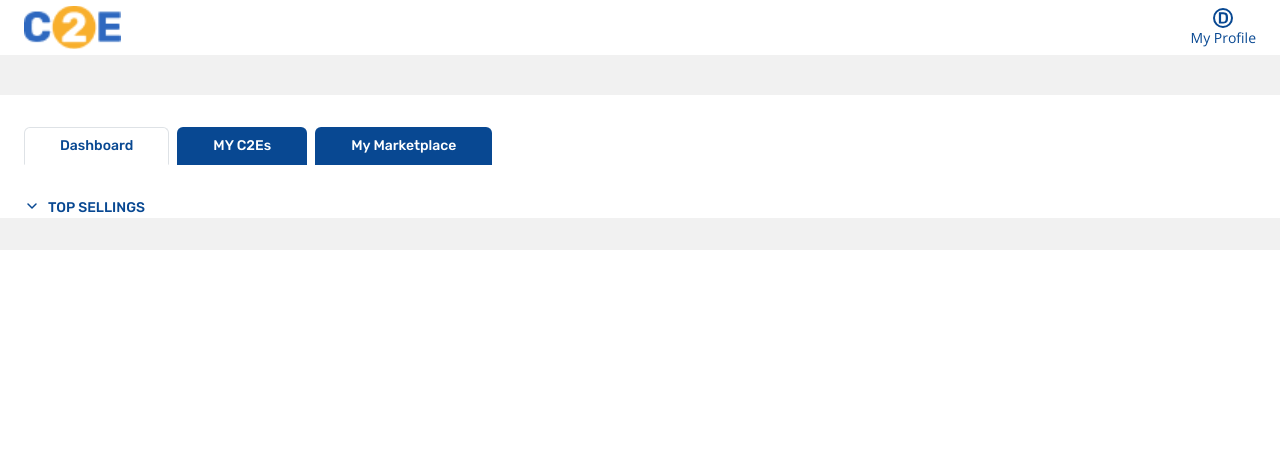
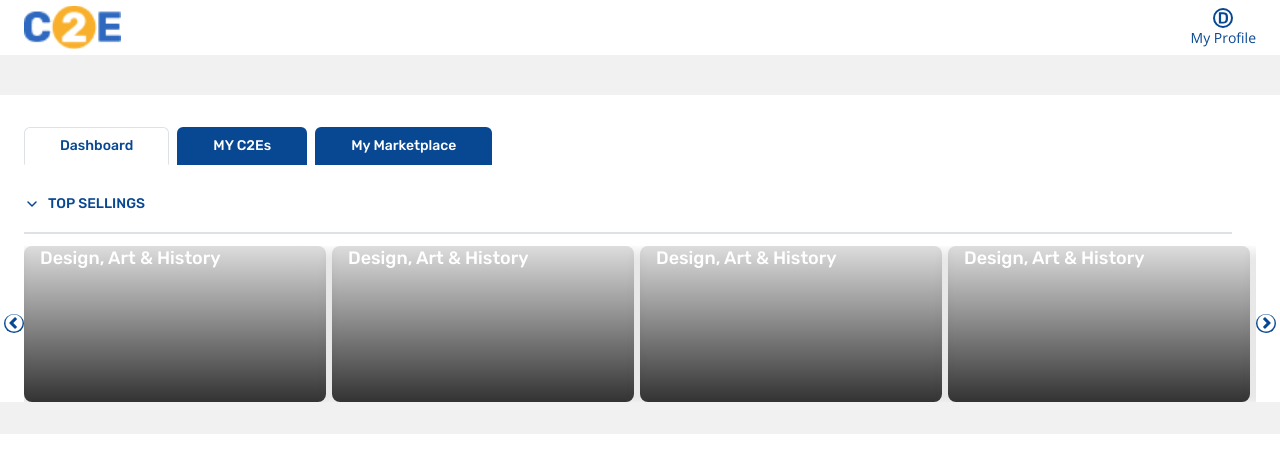
Before and after one commit to CurrikiEducationalExperiences/c2e-reader-prototype, a React (Create React App) app: page / in a window 1280 px wide. Shown: the top 472 px of the page. Built offline with nearby package versions, Linux system fonts and the light colour scheme.

Commit message:
design slider

```diff
--- a/src/components/dashboard/dashboardSetting.js
+++ b/src/components/dashboard/dashboardSetting.js
@@ -10,15 +10,20 @@ import DashboardCard from "../../utils/dashboardCard";
 
 const DashboardSetting = () => {
   return (
-    <div className="dashboard-setting">
-      <img src={downArrow} alt="logo" />
-      <DropdownButton id="dropdown-item-button" title="TOP  SELLINGS" className="dropdown_menu">
-        <Dropdown.Item as="button">
-          <div className=" max-w-[1208px] border  border-borderColor mt-[18px] mb-[12px] "></div>
-          <DashboardCard />
-        </Dropdown.Item>
-      </DropdownButton>
-    </div>
+    <>
+      <div className="dashboard-setting flex items-center gap-2 ">
+        <img src={downArrow} alt="logo" />
+        <p className=" text-sm leading-5 font-medium font-Rubik text-primarycolor m-0 ">TOP SELLINGS</p>
+        {/* <DropdownButton id="dropdown-item-button" title="TOP  SELLINGS" className="dropdown_menu">
+        <Dropdown.Item as="button"> */}
+        {/* <div className=" max-w-[1208px] border  border-borderColor mt-[18px] mb-[12px] "></div> */}
+        {/* <DashboardCard /> */}
+        {/* </Dropdown.Item>
+      </DropdownButton> */}
+      </div>
+      <div className=" max-w-[1208px] border  border-borderColor mt-[18px] mb-[12px] "></div>
+      <DashboardCard />
+    </>
   );
 };
 
--- a/src/components/dashboard/style.scss
+++ b/src/components/dashboard/style.scss
@@ -73,3 +73,33 @@ ul.nav.nav-tabs {
     }
   }
 }
+
+// slider styles
+
+// .dashboard_slider {
+//   .slick-slide {
+//     width: 302px;
+//   }
+// }
+.slick-slider {
+  button.slick-arrow.slick-prev {
+    // background: #084892;
+    margin: 0 5px;
+    border-radius: 50%;
+    &::before {
+      background: #084892;
+      border-radius: 50%;
+      opacity: 1;
+    }
+  }
+  button.slick-arrow.slick-next {
+    // background: #084892;
+    margin: 0 5px;
+    border-radius: 50%;
+    &::before {
+      background: #084892;
+      border-radius: 50%;
+      opacity: 1;
+    }
+  }
+}
--- a/src/utils/dashboardCard.js
+++ b/src/utils/dashboardCard.js
@@ -1,44 +1,81 @@
 import React from "react";
 
 import Slider from "react-slick";
-import Art from "../assets/images/art.png";
+import "../components/dashboard/style.scss";
+
+const artcard = [
+  {
+    img: "../assets/images/art.png",
+    text: "Design, Art & History",
+  },
+  {
+    img: "../assets/images/art.png",
+    text: "Design, Art & History",
+  },
+  {
+    img: "../assets/images/art.png",
+    text: "Design, Art & History",
+  },
+  {
+    img: "../assets/images/art.png",
+    text: "Design, Art & History",
+  },
+  {
+    img: "../assets/images/art.png",
+    text: "Design, Art & History",
+  },
+  {
+    img: "../assets/images/art.png",
+    text: "Design, Art & History",
+  },
+];
 
 const DashboardCard = () => {
   const settings = {
     dots: false,
-    arrow: true,
+    arrows: true,
     infinite: true,
     speed: 500,
     slidesToShow: 4,
     slidesToScroll: 4,
+    responsive: [
+      {
+        breakpoint: 1024,
+        settings: {
+          slidesToShow: 3,
+          slidesToScroll: 3,
+          infinite: true,
+          dots: true,
+        },
+      },
+      {
+        breakpoint: 600,
+        settings: {
+          slidesToShow: 2,
+          slidesToScroll: 2,
+          initialSlide: 2,
+        },
+      },
+      {
+        breakpoint: 480,
+        settings: {
+          slidesToShow: 1,
+          slidesToScroll: 1,
+        },
+      },
+    ],
   };
   return (
-    <div className=" relative ">
+    <div className="dashboard_slider relative ">
       <Slider {...settings}>
-        <div className=" flex items-end w-full max-w-[302px] pb-2 pl-4  min-h-[156px] rounded-lg shadow-mainshadow bg-blueGradient ">
-          <div className=" w-full h-full flex items-end ">
-            <h3 className=" text-lg leading-6 font-Rubik font-medium text-white m-0 z-[1] ">Design, Art & History</h3>
+        {artcard.map((item, index) => (
+          <div key={index} className=" shadow-mainshadow flex items-end w-full max-w-[302px] pb-2 pl-4 min-h-[156px] rounded-lg bg-blueGradient ">
+            <div className=" w-full h-full flex items-end ">
+              <h3 className=" text-lg leading-6 font-Rubik font-medium text-white m-0 z-[1] ">{item.text}</h3>
+            </div>
+            <img src={item.img} alt="image" className=" absolute top-0 right-0 left-0 rounded-lg " />
           </div>
-          <img src={Art} alt="image" className=" absolute top-0 right-0 left-0 rounded-lg " />
-        </div>
-        <div className=" w-full max-w-[302px] pb-2 pl-4  min-h-[156px] rounded-lg shadow-mainshadow bg-blueGradient ">
-          <div className=" w-full h-full flex items-end ">
-            <h3 className=" text-lg leading-6 font-Rubik font-medium text-white m-0 z-[1] ">Design, Art & History</h3>
-          </div>
-          <img src={Art} alt="image" className=" absolute top-0 right-0 left-0 rounded-lg " />
-        </div>
-        <div className=" w-full max-w-[302px] pb-2 pl-4  min-h-[156px] rounded-lg shadow-mainshadow bg-blueGradient ">
-          <div className=" w-full h-full flex items-end ">
-            <h3 className=" text-lg leading-6 font-Rubik font-medium text-white m-0 z-[1] ">Design, Art & History</h3>
-          </div>
-          <img src={Art} alt="image" className=" absolute top-0 right-0 left-0 rounded-lg " />
-        </div>
-        <div className=" w-full max-w-[302px] pb-2 pl-4  min-h-[156px] rounded-lg shadow-mainshadow bg-blueGradient ">
-          <div className=" w-full h-full flex items-end ">
-            <h3 className=" text-lg leading-6 font-Rubik font-medium text-white m-0 z-[1] ">Design, Art & History</h3>
-          </div>
-          <img src={Art} alt="image" className=" absolute top-0 right-0 left-0 rounded-lg " />
-        </div>
+        ))}
       </Slider>
     </div>
   );
```
